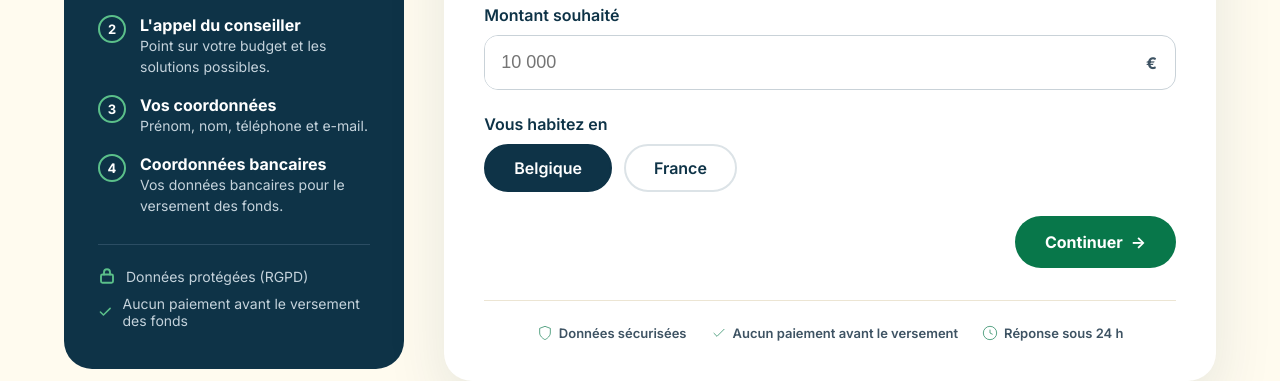
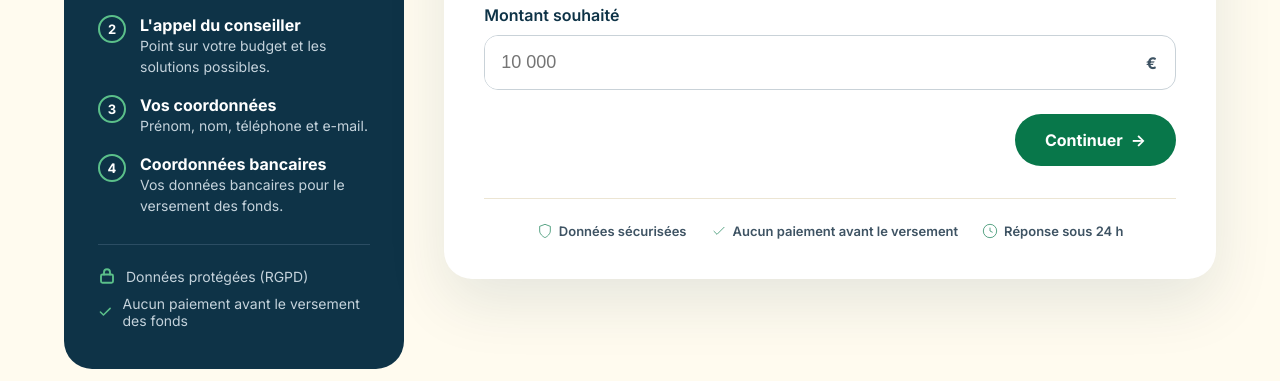
Before and after one commit to bposte2020-boop/onlinebe, a plain HTML site: page contact.html in a window 1280 px wide. Shown: the part 442-823 px from the top of the page. Drawn offline with Linux system fonts and the light colour scheme.

Commit message:
Remove France option - Belgium only

```diff
--- a/contact.html
+++ b/contact.html
@@ -86,13 +86,7 @@
           <p class="field-error" data-i18n="err_montant">Indiquez le montant souhaité (min. 200 €).</p>
         </div>
 
-        <div class="field-group" data-required="pays">
-          <span class="field-title" id="t-pays" data-i18n="t_pays">Vous habitez en</span>
-          <div class="choices inline" role="radiogroup" aria-labelledby="t-pays">
-            <label class="choice"><input type="radio" name="pays" value="Belgique" checked><span data-i18n="pays_be">Belgique</span></label>
-            <label class="choice"><input type="radio" name="pays" value="France"><span data-i18n="pays_fr">France</span></label>
-          </div>
-        </div>
+        <input type="hidden" name="pays" value="Belgique">
 
         <div class="step-nav end">
           <button type="button" class="btn btn-primary" data-next><span data-i18n="btn_continue">Continuer</span> <span class="arr">→</span></button>
```
Also changed, not shown: .claude/settings.json.
